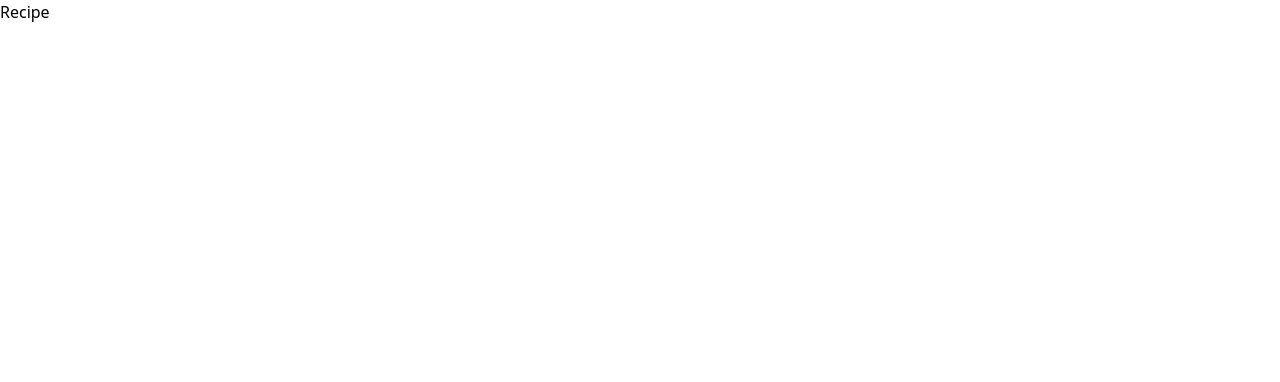
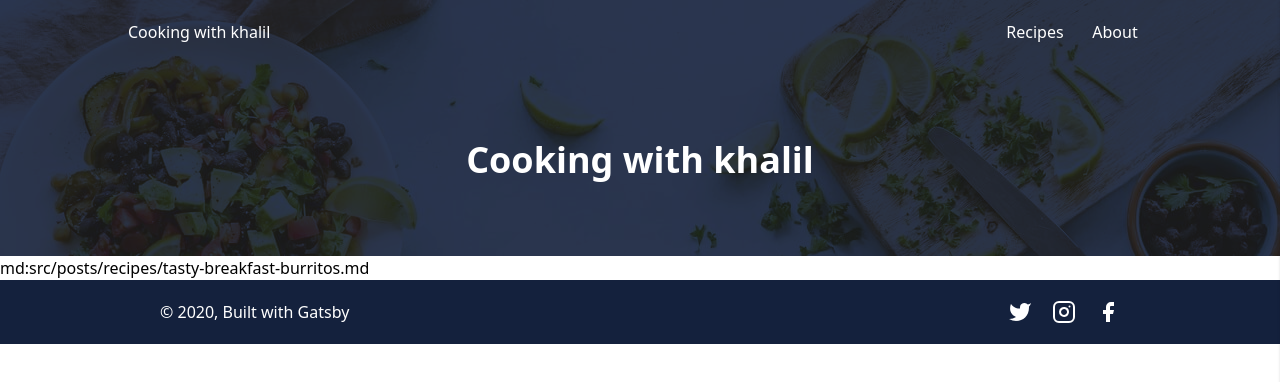
Before and after one commit to hajiskyy/cooking-with-khalil, a Gatsby site: page /recipes/tasty-breakfast-burritos/ in a window 1280 px wide. Built offline with nearby package versions, Linux system fonts and the light colour scheme; Gatsby itself is replaced by a stand-in of ours.

Commit message:
updated layout

```diff
--- a/src/templates/recipeTemplate.js
+++ b/src/templates/recipeTemplate.js
@@ -1,9 +1,12 @@
 import React from 'react'
+import Layout from "../components/layout"
 
-export default function RecipeTemplate() {
+import '../scss/index.scss'
+
+export default function RecipeTemplate({ pageContext: { id } }) {
   return (
-    <div>
-      Recipe
-    </div>
+    <Layout>
+      {id}
+    </Layout>
   )
 }
```
